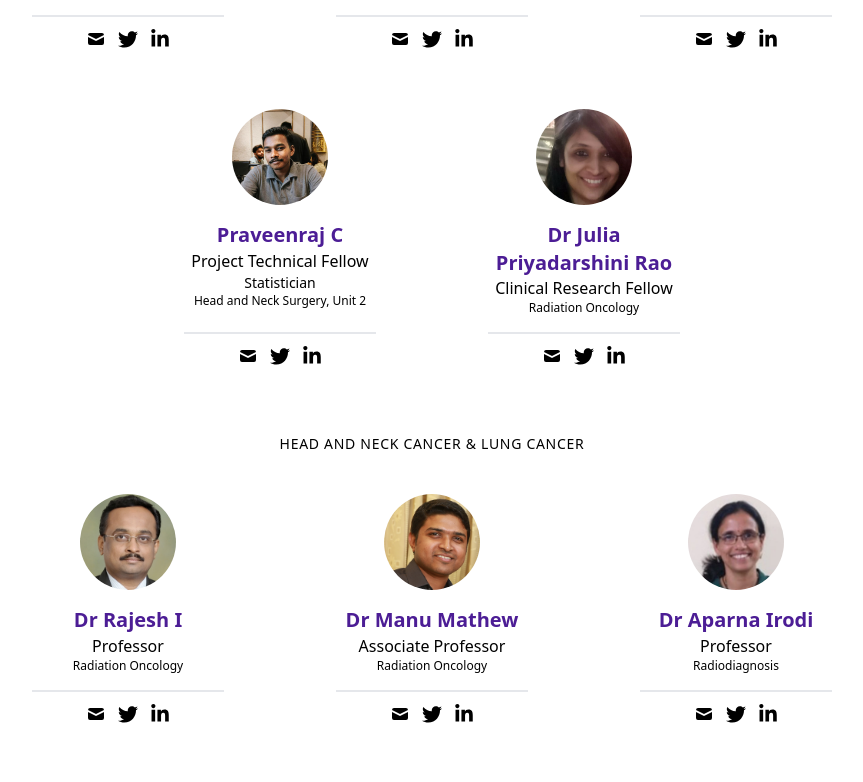
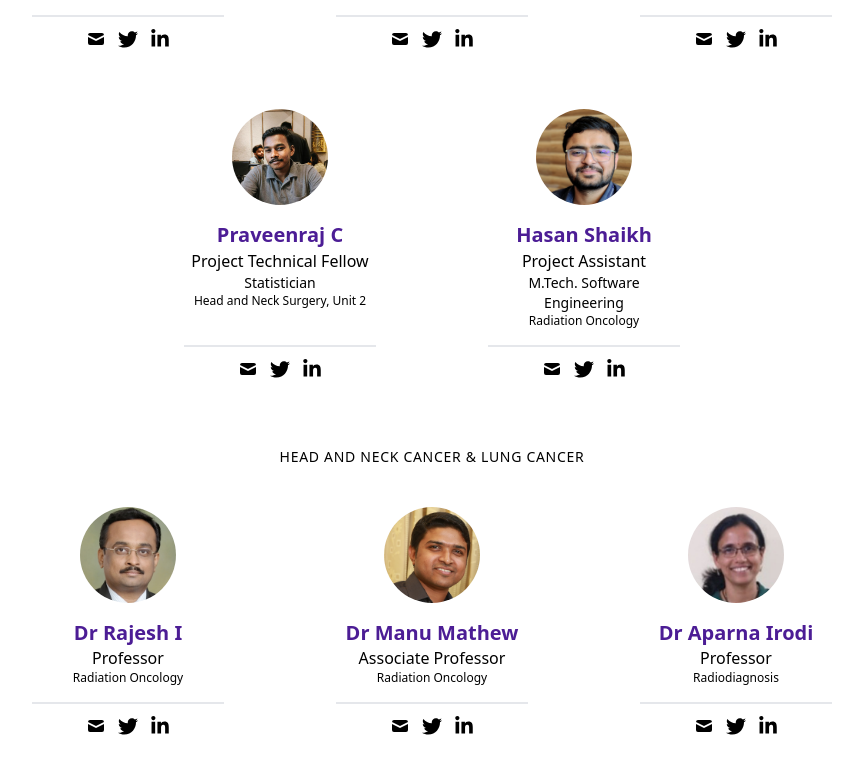
Before and after one commit to qirail/qirail, a React (Create React App) app: page / in a window 1280 px wide. Shown: the part 2257-3039 px from the top of the page, without its empty margins (208-1071 px from the left). Built offline with nearby package versions, Linux system fonts and the light colour scheme.

Commit message:
Added Hassan

```diff
--- a/src/components/upcoming.js
+++ b/src/components/upcoming.js
@@ -9,14 +9,23 @@ const Upcoming = () => {
 
       <div className="flex flex-col justify-center col-span-12 align-middle bg-no-repeat bg-cover dark:bg-gray-700 lg:col-span-6 lg:h-auto">
         <div className="flex flex-col items-center p-8 py-12 text-center">
-          <span>March 17th - 18th 2023</span>
+          <span>March 13<sup>th</sup> - 15<sup>th</sup> 2025</span>
+          <h1 className="py-4 text-5xl font-bold">ANNUAL WINTER SYMPOSIUM</h1>
+          <p className="pb-0 text-xl font-bold">2<sup>nd</sup> National Symposium on Health Data & Artificial Intelligence</p>
+          <p className="pb-6">Hosted by the Biomedical Informatics Unit, Christian Medical College, Vellore</p>
+          <a rel="noopener noreferrer" href="http://ai.cmcvellore.edu.in/" target="_blank" className="inline-flex items-center py-2 space-x-2 text-sm dark:text-violet-400">
+          <svg xmlns="http://www.w3.org/2000/svg" viewBox="0 0 20 20" fill="currentColor" className="w-7 h-7">
+          <path fillRule="evenodd" d="M10.293 3.293a1 1 0 011.414 0l6 6a1 1 0 010 1.414l-6 6a1 1 0 01-1.414-1.414L14.586 11H3a1 1 0 110-2h11.586l-4.293-4.293a1 1 0 010-1.414z" clipRule="evenodd"></path>
+          </svg>
+          </a>
+          {/* <span>March 17th - 18th 2023</span>
           <h1 className="py-4 text-5xl font-bold">NATIONAL SYMPOSIUM ON HEALTH DATA AND ARTIFICIAL INTELLIGENCE</h1>
           <p className="pb-6">An opportunity to engage with and learn from clinicians, researchers, engineers, entrepreneurs and policy experts who are at the forefront of Digital Health Data and artificial intelligence</p>
           <a rel="noopener noreferrer" href="http://ai.cmcvellore.edu.in/" target="_blank" className="inline-flex items-center py-2 space-x-2 text-sm dark:text-violet-400">
           <svg xmlns="http://www.w3.org/2000/svg" viewBox="0 0 20 20" fill="currentColor" className="w-7 h-7">
             <path fillRule="evenodd" d="M10.293 3.293a1 1 0 011.414 0l6 6a1 1 0 010 1.414l-6 6a1 1 0 01-1.414-1.414L14.586 11H3a1 1 0 110-2h11.586l-4.293-4.293a1 1 0 010-1.414z" clipRule="evenodd"></path>
           </svg>
-          </a>
+          </a> */}
         </div>
       </div>
 
--- a/src/data/alumni.data.js
+++ b/src/data/alumni.data.js
@@ -3,8 +3,16 @@ import avatar from "../assets/team/avatar.png";
 
 import amal from "../assets/team/amal.jpg";
 import sathya from "../assets/team/sathya.jpg";
+import julia from "../assets/team/julia.jpeg";
+
 
 export const alumniData = [
+    {
+        name: "Dr Julia Priyadarshini Rao",
+        designation: 'Clinical Research Fellow',
+        from: "Radiation Oncology",
+        image: julia,
+    },
     {
         name: "Amal Joseph Varghese",
         designation: "Project Assistant",
@@ -40,5 +48,5 @@ export const alumniData = [
         designation: 'Intern',
         from: 'VIT University',
         image: avatar
-    },
+    }
 ]
--- a/src/data/publications.data.js
+++ b/src/data/publications.data.js
@@ -72,14 +72,23 @@ export const publications =[
         thumbnail:"https://pub.mdpi-res.com/img/journals/applsci-logo.png?8600e93ff98dbf14",
         year:"2023"
     },
+    // {
+    //     num:10,
+    //     title:"Can pre-treatment MRI and CT radiomics improve prediction of complete pathological response in locally advanced rectal cancer following neoadjuvant treatment?",
+    //     authors:"Jeba Karunya Reddy, A Sathya, Amal Joseph Varghese, Arvind Sathyamurthy, Neenu Oliver John, Anuradha Chandramohan, Ashish Singh, Anjana Joel, Rohin Mittal, Dipti Masih, Kripa Varghese, Thomas Samuel Ram, Hannah Mary T Thomas",
+    //     journal:"This is a preprint",
+    //     link:"https://doi.org/10.21203/rs.3.rs-3756695/v1",
+    //     thumbnail:"",
+    //     year:"2024"
+    // },
     {
         num:10,
-        title:"Can pre-treatment MRI and CT radiomics improve prediction of complete pathological response in locally advanced rectal cancer following neoadjuvant treatment?",
-        authors:"Jeba Karunya Reddy, A Sathya, Amal Joseph Varghese, Arvind Sathyamurthy, Neenu Oliver John, Anuradha Chandramohan, Ashish Singh, Anjana Joel, Rohin Mittal, Dipti Masih, Kripa Varghese, Thomas Samuel Ram, Hannah Mary T Thomas",
-        journal:"This is a preprint",
-        link:"https://doi.org/10.21203/rs.3.rs-3756695/v1",
-        thumbnail:"",
-        year:"2024"
+        title:"Teleradiology and technology innovations in radiology: status in India and its role in increasing access to primary health care",
+        authors:"Anuradha Chandramohan, Viswajit Krothapalli, Ann Augustin, Madhavi Kandagaddala, Hannah Mary Thomas, Thambu David Sudarsanam, Ammar Jagirdar, Shalini Govil, Arjun Kalyanpur",
+        journal:"The Lancet Regional Health - Southeast Asia",
+        link:"https://doi.org/10.1016/j.lansea.2023.100195",
+        thumbnail:"https://www.thelancet.com/cms/asset/42dacfd4-28e0-40cd-8f1d-faf2970b2884/cov200h.gif",
+        year:"2023"
     },
     {
         num:11,
--- a/src/data/team.data.js
+++ b/src/data/team.data.js
@@ -25,7 +25,7 @@ import Joel from "../assets/team/Joel.jpg";
 import timothy from "../assets/team/timothy.JPG";
 import anjana from "../assets/team/anjana.jpeg";
 import praveen from "../assets/team/praveen.png";
-import julia from "../assets/team/julia.jpeg";
+import hassan from "../assets/team/hassan.jpeg";
 
 
 
@@ -81,11 +81,11 @@ export const mainTeam = {
             about: "Statistician"
         },
         {
-            name: "Dr Julia Priyadarshini Rao",
+            name: "Hasan Shaikh",
+            designation: "Project Assistant",
             department: "Radiation Oncology",
-            image: julia,
-            designation: 'Clinical Research Fellow',
-            about:""
+            image: hassan,
+            about: "M.Tech. Software Engineering"
         },
 
     ],
```
Also changed, not shown: src/assets/team/hassan.jpeg (added).
